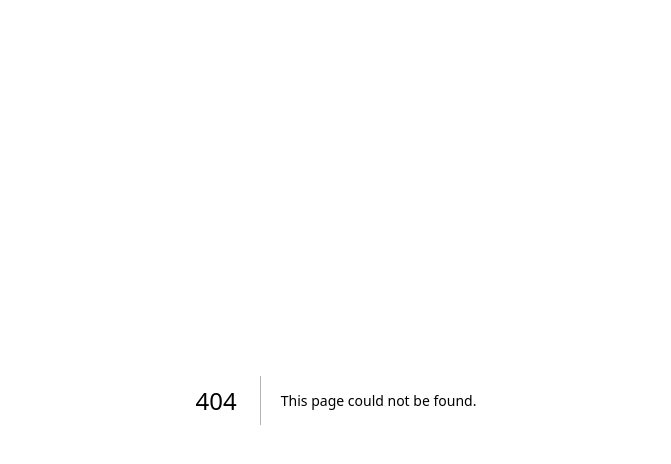
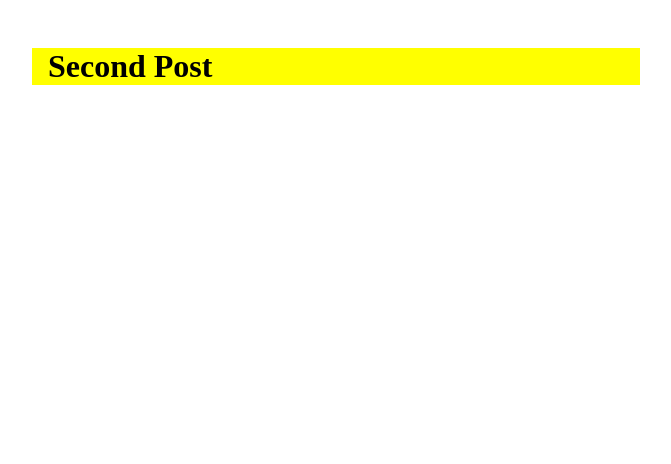
Before and after one commit to glauberferreira/nextjs-blog, a Next.js app: page /posts/second-post in a window 1280 px wide. Before the commit this address had no page. Shown: the top 464 px of the page, without its empty margins (304-975 px from the left). Built offline with nearby package versions, Linux system fonts and the light colour scheme.

Commit message:
adiciona página posts/second-post e muda background para amarelo

```diff
--- a/components/layout.module.css
+++ b/components/layout.module.css
@@ -2,4 +2,5 @@
     max-width: 36rem;
     padding: 0 1rem;
     margin: 3rem auto 6rem;
+    background-color: yellow;
 }
--- /dev/null
+++ b/pages/posts/second-post.js
@@ -0,0 +1,13 @@
+import Head from 'next/head';
+import Layout from '../../components/layout'
+
+export default function SecondPost() {
+    return (
+        <Layout>
+            <Head>
+                <title>Second Post</title>
+            </Head>
+            <h1>Second Post</h1>
+        </Layout>
+    );
+}
```
